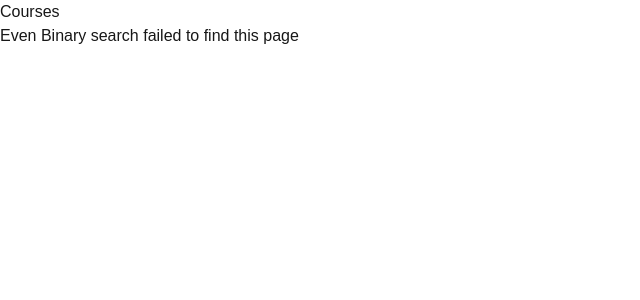
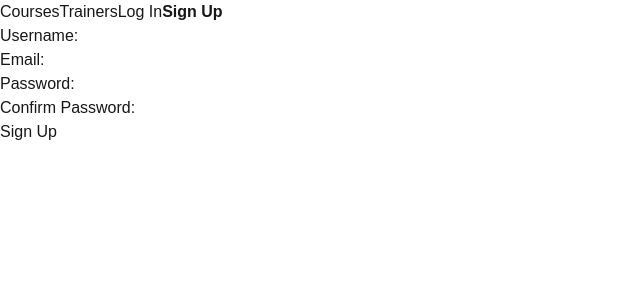
Before and after one commit to asiradnan/cps_academy_frontend, a Next.js app: page /signup in a window 1280 px wide. Before the commit this address had no page. Shown: the top 300 px of the page, without its empty margins (0-640 px from the left). Built offline with nearby package versions, Linux system fonts and the light colour scheme.

Commit message:
implement working signup feature

```diff
--- /dev/null
+++ b/app/(auth)/login/page.js
@@ -0,0 +1,7 @@
+export default function Login() {
+    return (
+        <>
+            Log In form
+        </>
+    )
+}
--- /dev/null
+++ b/app/(auth)/signup/page.js
@@ -0,0 +1,54 @@
+"use client"
+import { redirect } from "next/navigation";
+
+export default function Signup() {
+    async function submitSignupForm(event) {
+        event.preventDefault();
+        const formData = new FormData(event.target);
+        if (formData.get("password") !== formData.get("confirm_password")) {
+            alert("Passwords do not match!");
+            return;
+        }
+        formData.delete("confirm_password");
+        const data = Object.fromEntries(formData);
+        console.log(data);
+        try {
+            await fetch("https://strapicpsacademy-production.up.railway.app/api/auth/local/register", {
+                method: "POST",
+                headers: {
+                    "Content-Type": "application/json"
+                },
+                body: JSON.stringify(data)
+            });
+            alert("Signup successful! Please log in.");
+
+        } catch (error) {
+            console.error("Error during signup:", error);
+            return
+        }
+        redirect("/login");
+    }
+    return (
+        <form onSubmit={submitSignupForm}>
+            <label for="username">Username: </label>
+            <input type="text" name="username" required />
+            <br />
+            <label for="email">Email: </label>
+            <input type="email" name="email" required />
+            <br />
+            <label for="password">Password: </label>
+            <input type="password" name="password" required />
+            <br />
+            <label for="confirm_password">Confirm Password: </label>
+            <input type="password" name="confirm_password" required />
+            <br />
+            <button type="submit">Sign Up</button>
+        </form>
+    )
+}
+
+// {
+//   "username": "foobar",
+//   "email": "foo.bar@strapi.io",
+//   "password": "Test1234"
+// }
--- a/app/_components/nav.js
+++ b/app/_components/nav.js
@@ -4,7 +4,10 @@ import { usePathname } from "next/navigation"
 
 export default function NavBar() {
     const navLinks = [
-        { href: "/courses", name: "Courses" }
+        { href: "/courses", name: "Courses" },
+        { href: "/trainers", name: "Trainers" },
+        { href: "/login", name: "Log In" },
+        { href: "/signup", name: "Sign Up" },
     ]
     const pathname = usePathname()
     return (
```
